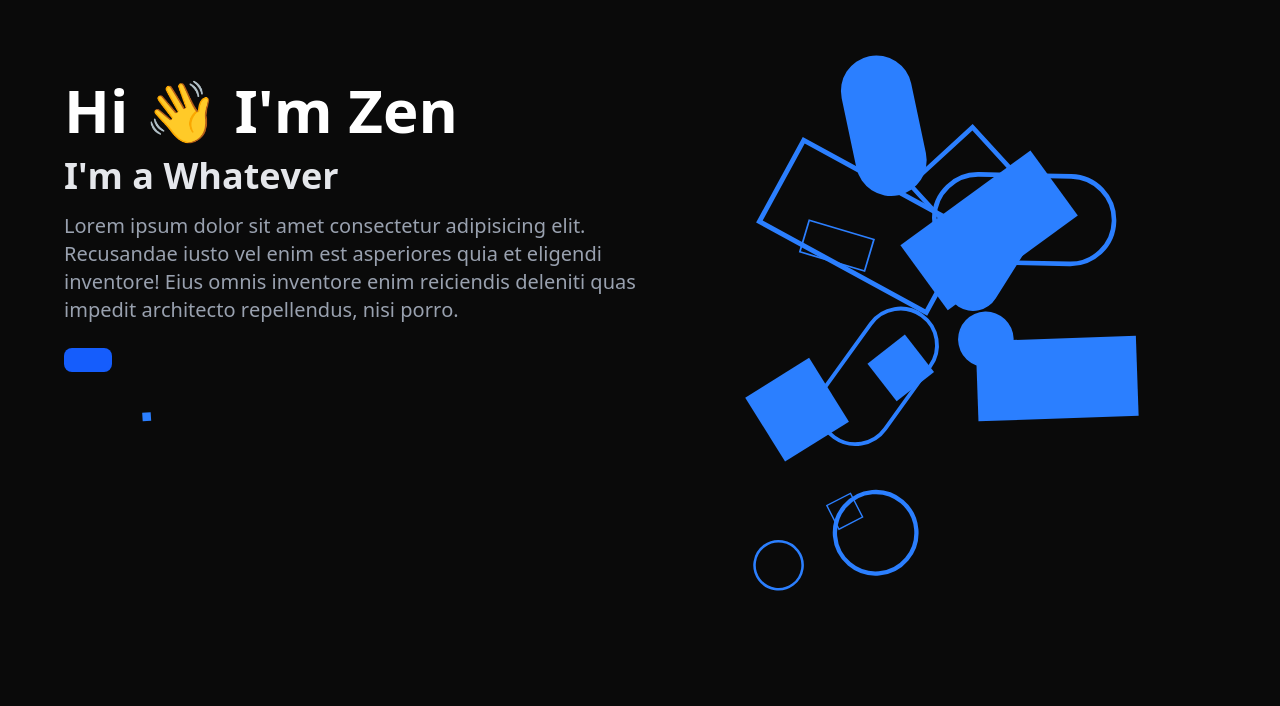
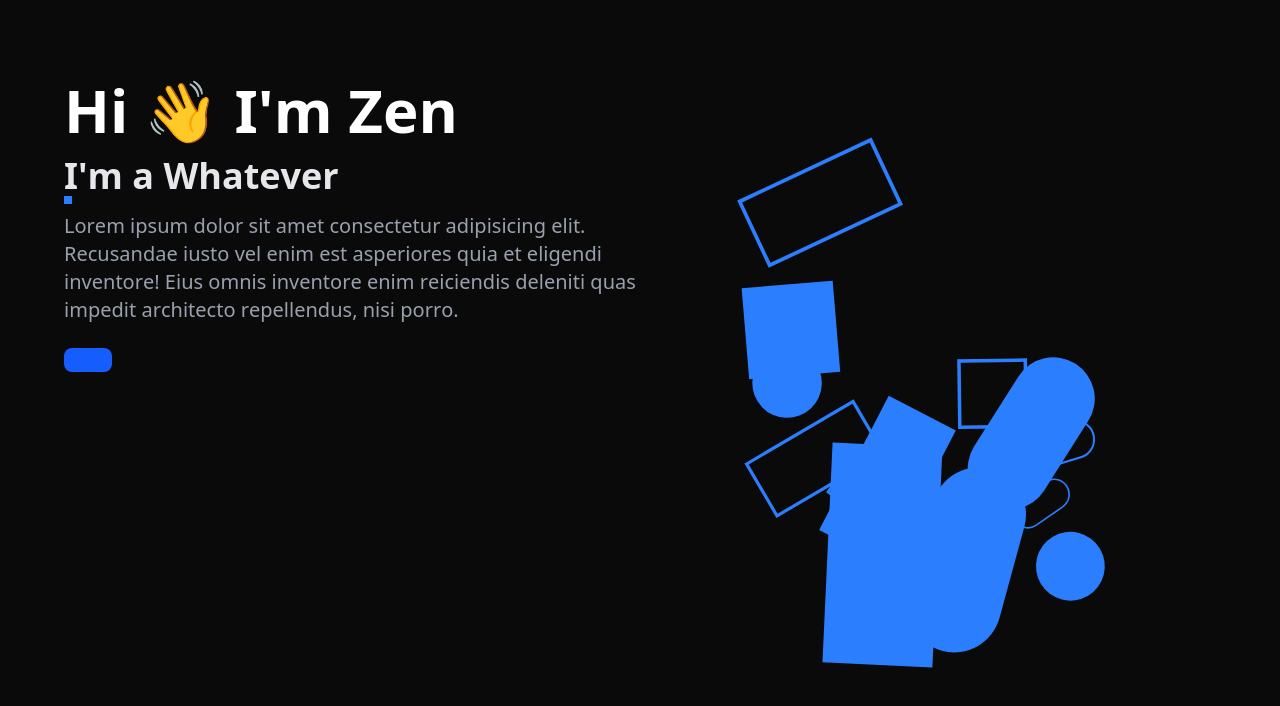
Before and after one commit to Nakazain/Porto-w-anime-js, a React (Vite) app: page / in a window 1280 px wide. Shown: the top 706 px of the page. Built offline with nearby package versions, Linux system fonts and the light colour scheme.

Commit message:
renaming

```diff
--- a/src/App.tsx
+++ b/src/App.tsx
@@ -78,7 +78,7 @@ function App() {
   }
 
   function anim() {
-    animate(".absolute", {
+    animate(".shape", {
       x: () => utils.random(-10, viewportWidth / 3),
       y: () => utils.random(-10, viewportHeight / 1.5),
       rotate: () => utils.random(-180, 180),
@@ -122,22 +122,22 @@ function App() {
             <button className="mt-6 px-6 py-3 bg-blue-600 text-white rounded-lg hover:bg-blue-700 transition"></button>
           </div>
           <div className="flex-1">
-            <Shape type="circle" />
-            <Shape type="circleOutline" />
-            <Shape type="square" />
-            <Shape type="squareOutline" />
-            <Shape type="rectangle" />
-            <Shape type="rectangleOutline" />
-            <Shape type="oval" />
-            <Shape type="ovalOutline" />
-            <Shape type="circle" />
-            <Shape type="circleOutline" />
-            <Shape type="square" />
-            <Shape type="squareOutline" />
-            <Shape type="rectangle" />
-            <Shape type="rectangleOutline" />
-            <Shape type="oval" />
-            <Shape type="ovalOutline" />
+            <Shape className="shape" type="circle" />
+            <Shape className="shape" type="circleOutline" />
+            <Shape className="shape" type="square" />
+            <Shape className="shape" type="squareOutline" />
+            <Shape className="shape" type="rectangle" />
+            <Shape className="shape" type="rectangleOutline" />
+            <Shape className="shape" type="oval" />
+            <Shape className="shape" type="ovalOutline" />
+            <Shape className="shape" type="circle" />
+            <Shape className="shape" type="circleOutline" />
+            <Shape className="shape" type="square" />
+            <Shape className="shape" type="squareOutline" />
+            <Shape className="shape" type="rectangle" />
+            <Shape className="shape" type="rectangleOutline" />
+            <Shape className="shape" type="oval" />
+            <Shape className="shape" type="ovalOutline" />
           </div>
         </div>
       </div>
```
